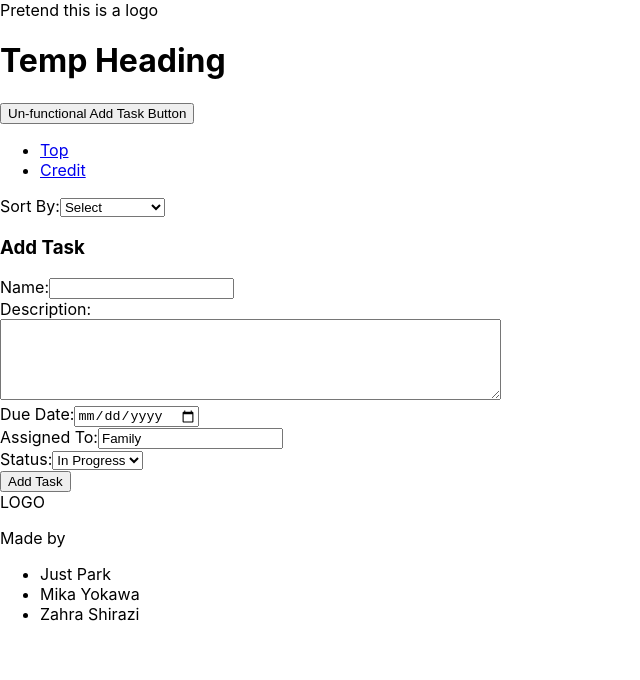
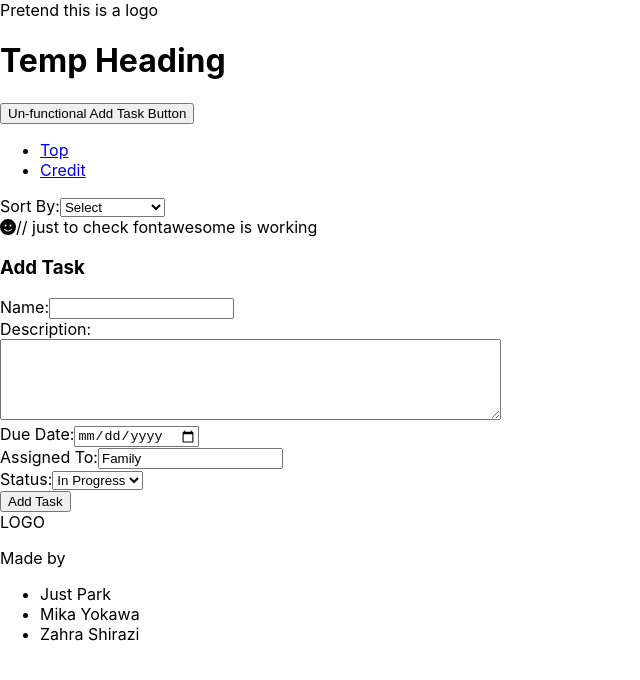
Before and after one commit to zara-sh/ToDoAppW13, a React (Create React App) app: page / in a window 1280 px wide. Shown: the top 680 px of the page, without its empty margins (0-640 px from the left). Built offline with nearby package versions, Linux system fonts and the light colour scheme.

Commit message:
install and import some libraries of fontAwesome

```diff
--- a/src/App.js
+++ b/src/App.js
@@ -4,6 +4,8 @@ import CreateTask from './components/CreateTask';
 import TaskList from './components/TaskList';
 import MainHeader from './components/MainHeader';
 import MainFooter from './components/MainFooter';
+import './components/icons';
+import { FontAwesomeIcon } from "@fortawesome/react-fontawesome";
 
 function App() {
   const [tasks, setTasks] = useState([]);
@@ -67,13 +69,14 @@ function App() {
           <option value="dueDate">Due Date</option>
         </select>
       </div>
-
+      <FontAwesomeIcon icon="fa-solid fa-face-smile" />// just to check fontawesome is working
 
       <main id="main">
         <CreateTask onAddContact={addTask} />
         <TaskList tasks={tasks} onEditTask={editTask} onRemoveTask={removeTask} />
       </main>
       <MainFooter />
+
     </>
   );
 }
--- /dev/null
+++ b/src/components/icons.js
@@ -0,0 +1,89 @@
+import { library } from "@fortawesome/fontawesome-svg-core";
+import {
+  // Task Status
+  faCheckCircle,
+  faHourglassHalf,
+  faClipboardCheck,
+
+  // Task Priority
+  faExclamationCircle,
+  faExclamationTriangle,
+  faInfoCircle,
+
+  // Task Actions
+  faEdit,
+  faTrash,
+  faCalendarAlt,
+
+  // Categories
+  faBriefcase,
+  faHome,
+  faBook,
+  faDumbbell,
+  faShoppingCart,
+  faPlane,
+
+  // Sorting and Filtering
+  faSortAmountUp,
+  faSortAmountDown,
+  faFilter,
+  faSearch,
+
+  // UI Controls
+  faPlusCircle,
+  faChevronDown,
+  faChevronUp,
+  faArrowLeft,
+  faBars,
+
+  // Notifications
+  faCheck,
+  faTimesCircle,
+
+  // Fun Icons
+  faSmile,
+  faMeh,
+  faFrown,
+
+  // Hobbies
+  faPalette,
+  faGamepad,
+  faMusic
+} from "@fortawesome/free-solid-svg-icons";
+
+// Add all icons to the library
+library.add(
+  faCheckCircle,
+  faHourglassHalf,
+  faClipboardCheck,
+  faExclamationCircle,
+  faExclamationTriangle,
+  faInfoCircle,
+  faEdit,
+  faTrash,
+  faCalendarAlt,
+  faBriefcase,
+  faHome,
+  faBook,
+  faDumbbell,
+  faShoppingCart,
+  faPlane,
+  faSortAmountUp,
+  faSortAmountDown,
+  faFilter,
+  faSearch,
+  faPlusCircle,
+  faChevronDown,
+  faChevronUp,
+  faArrowLeft,
+  faBars,
+  faCheck,
+  faTimesCircle,
+  faSmile,
+  faMeh,
+  faFrown,
+  faPalette,
+  faGamepad,
+  faMusic
+);
+export default library;
```
